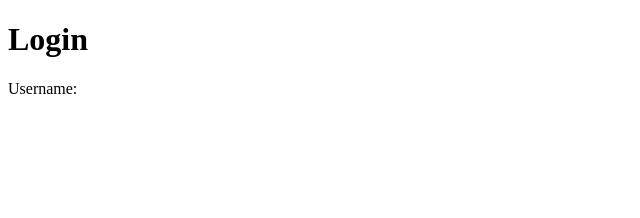
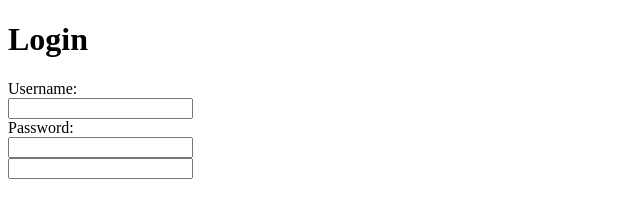
Before and after one commit to iamneo-production/deaebcacceabea305677722bfdbccbfebeddone, a website: page public/index.html in a window 1280 px wide. Shown: the whole page, without its empty margins (0-640 px from the left). Drawn offline with Linux system fonts and the light colour scheme.

Commit message:
Backup Commit

```diff
--- a/public/index.html
+++ b/public/index.html
@@ -8,9 +8,11 @@
 </head>
 <body>
   <h1>Login</h1>
-  <label input="text" id="username">Username:</label>
-  <br>
-
+  <label for="username">Username:</label><br>
+  <input type ="text" id="username"><br>
+  <label for ="password">Password:</label><br>
+  <input type ="text" id="password"><br>
+  <input type ="bu"
 
 </body>
 </html>
```
